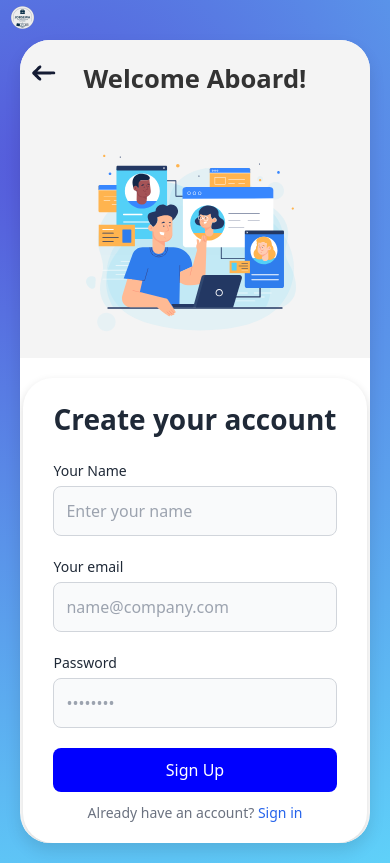
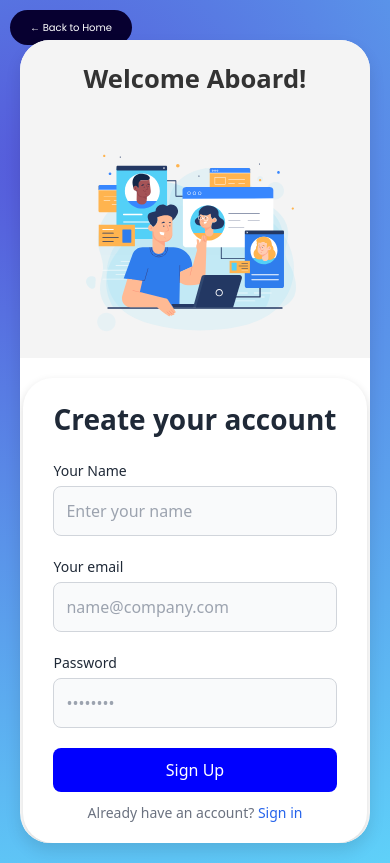
Before and after one commit to Devmangrani/JobSewa, a Next.js app: page /auth/register in a window 390 px wide. Built offline with nearby package versions, Linux system fonts and the light colour scheme.

Commit message:
Homepage Hero-Image Updated.
1- Homepage hero-image updated, used more relevant one.
2- Back to home functionality fixed in the Login/Sign Up page and make it responsive.

```diff
--- a/components/Intro.jsx
+++ b/components/Intro.jsx
@@ -138,7 +138,7 @@ export default function Intro() {
             transition={{ duration: 0.8 }}
           >
             <img
-              src="/hero-image.png"
+              src="/hero-image-2.png"
               alt="Hero Image"
               className={styles.heroImage}
             />
--- a/pages/auth/login.jsx
+++ b/pages/auth/login.jsx
@@ -2,7 +2,6 @@ import React, { useEffect, useState } from "react";
 import { toast, ToastContainer } from "react-toastify";
 import "react-toastify/dist/ReactToastify.css";
 import Link from "next/link";
-import {Image} from "next/image";
 import Router from "next/router";
 import { login_me } from "@/Services/auth";
 import Cookies from "js-cookie";
@@ -54,21 +53,10 @@ export default function Login() {
   return (
     <>
       <div className={styles.pageContainer}>
-        <Link
-          href={"/"}
-          className="absolute top-0 left-[5px] sm:top-0 sm:left-0"
-        >
-          <img src="/Jobsewa_logo.png" alt="JobSewa Logo"
-          className="h-[35px] w-[35px] sm:h-[6vw] sm:w-[6vw]" />
+        <Link href="/" className={styles.backToHome}>
+          &#8592; Back to Home
         </Link>
         <div className={styles.container}>
-          <Link
-            href={"/"}
-            className="absolute left-[2%] top-[2%] min-[769px]:left-[51%] w-[35px] h-[35px]"
-          >
-            <img src="/back-arrow.svg" alt="back arrow"
-            className="" />
-          </Link>
           <div className={styles.leftSection}>
             <h1>Welcome Back!</h1>
             <img
--- a/pages/auth/register.jsx
+++ b/pages/auth/register.jsx
@@ -16,7 +16,11 @@ export default function Register() {
     }
   }, [router]);
 
-  const [formData, setFormData] = useState({ email: "", password: "", name: "" });
+  const [formData, setFormData] = useState({
+    email: "",
+    password: "",
+    name: "",
+  });
   const [error, setError] = useState({ email: "", password: "", name: "" });
 
   const handleSubmit = async (e) => {
@@ -48,21 +52,10 @@ export default function Register() {
   return (
     <>
       <div className={styles.pageContainer}>
-        <Link
-          href={"/"}
-          className="absolute top-0 left-[5px] sm:top-0 sm:left-0"
-        >
-          <img src="/Jobsewa_logo.png" alt="JobSewa Logo"
-          className="h-[35px] w-[35px] sm:h-[6vw] sm:w-[6vw]" />
+        <Link href="/" className={styles.backToHome}>
+          &#8592; Back to Home
         </Link>
         <div className={styles.container}>
-          <Link
-            href={"/"}
-            className="absolute left-[2%] top-[2%] min-[769px]:left-[51%] w-[35px] h-[35px]"
-          >
-            <img src="/back-arrow.svg" alt="back arrow"
-            className="" />
-          </Link>
           <div className={styles.leftSection}>
             <h1>Welcome Aboard!</h1>
             <img
--- a/styles/Homepage.module.css
+++ b/styles/Homepage.module.css
@@ -39,7 +39,7 @@
 }
 
 .heroImage {
-    max-width: 100%;
+    max-width: 90%;
     height: auto;
     animation: moveUpDown 3s ease-in-out infinite;
 }
--- a/styles/Login.module.css
+++ b/styles/Login.module.css
@@ -149,6 +149,19 @@
   text-decoration: underline;
 }
 
+.backToHome {
+  position: absolute;
+  top: 20px;
+  left: 20px;
+  font-size: 14px;
+  font-family: 'poppins', sans-serif;
+  padding: 10px 20px;
+  border-radius: 50px;
+  color: #fff;
+  background: rgb(7, 0, 48);
+  text-decoration: none;
+}
+
 @media (max-width: 768px) {
   .pageContainer{
     padding: 40px 20px 20px;
@@ -181,4 +194,11 @@
   .heroImage {
     height: 220px;
   }
+
+  .backToHome {
+    position: absolute;
+    top: 10px;
+    left: 10px;
+    font-size: 10px;
+  }
 }
```
Also changed, not shown: public/hero-image-2.png (added).
